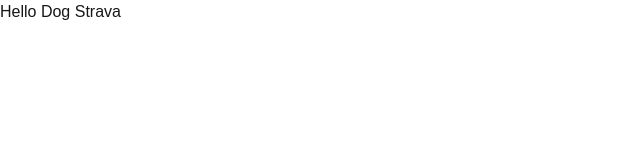
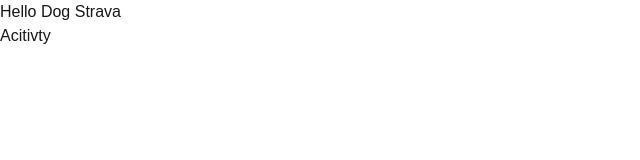
Before and after one commit to kaiserd256/DogStrava-frontend, a Next.js app in the folder dog-strava/: page / in a window 1280 px wide. Shown: the top 160 px of the page, without its empty margins (0-640 px from the left). Built offline with nearby package versions, Linux system fonts and the light colour scheme.

Commit message:
chads first commit

```diff
--- a/dog-strava/src/app/page.tsx
+++ b/dog-strava/src/app/page.tsx
@@ -2,6 +2,9 @@
 
 export default function Home() {
   return (
-    <p>Hello Dog Strava</p>
+    <div>
+      <p>Hello Dog Strava</p>
+      <p>Acitivty</p>
+    </div>
   );
 }
```
